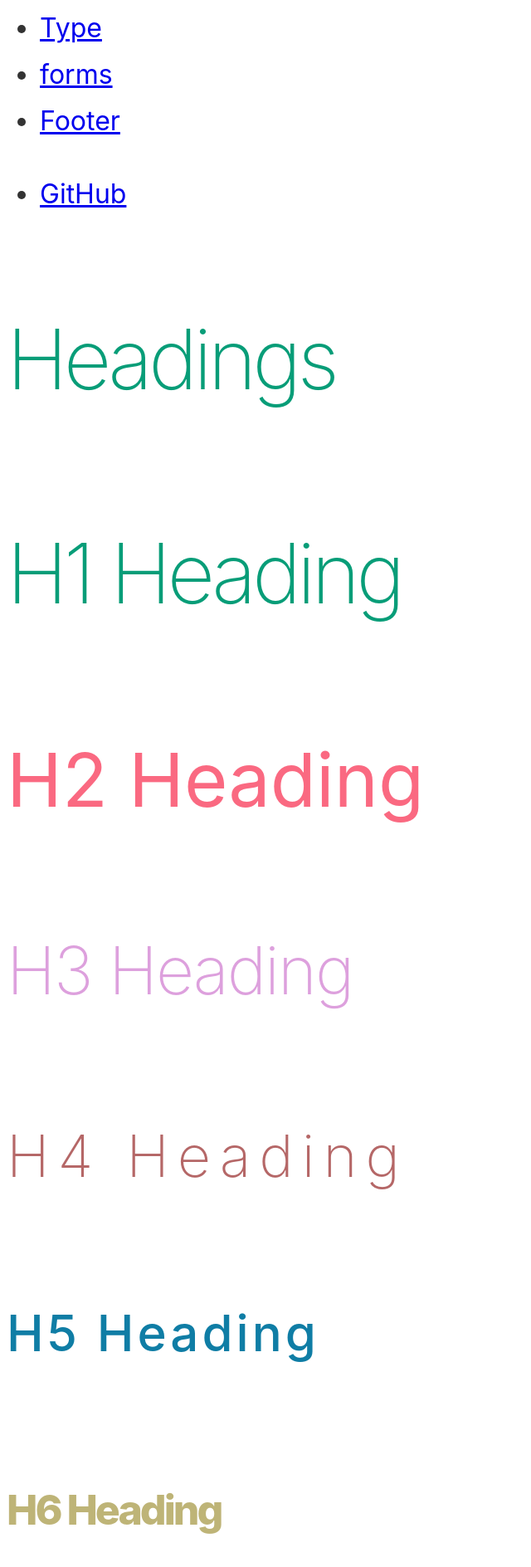
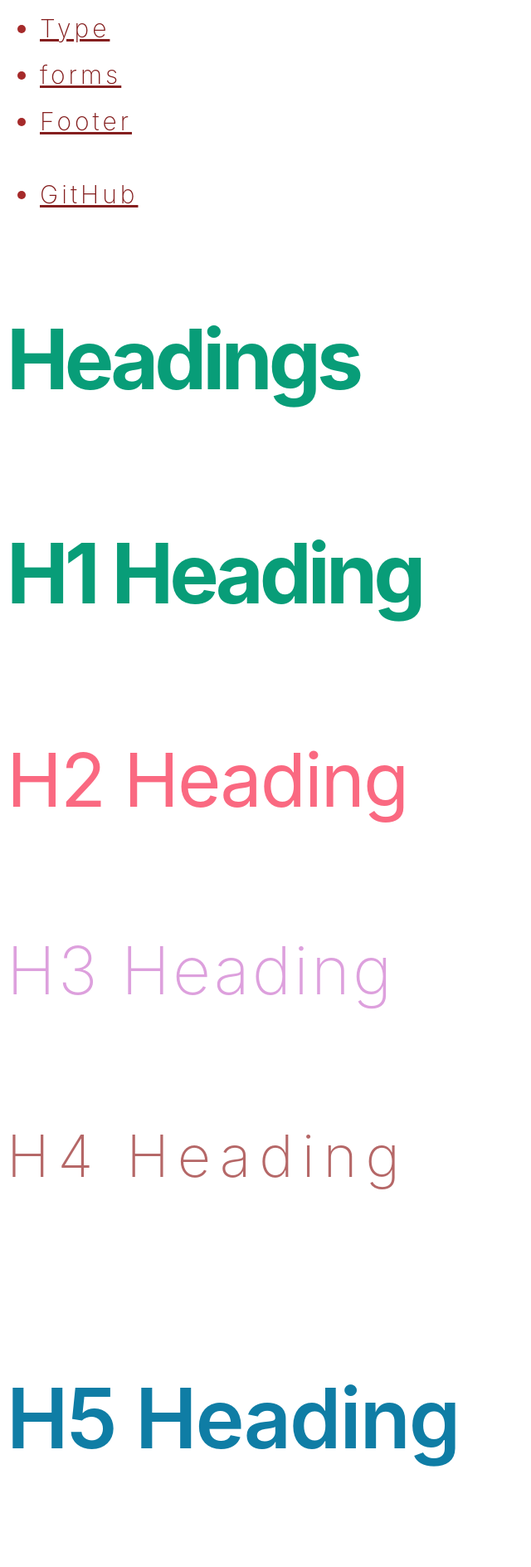
Before and after one commit to sandycamilo/CSS-Framework, a plain HTML site: page index.html in a window 1280 px wide. Shown: the part 412-2300 px from the top of the page at 83% size, without its empty margins (0-640 px from the left). Drawn offline with Linux system fonts and the light colour scheme; a script that the page names is missing.

Commit message:
tags styled

```diff
--- a/coco.css
+++ b/coco.css
@@ -10,7 +10,7 @@ h1 {
     /* color: rgba(0, 99, 74, 0.995); */
     color: rgba(7, 157, 119, 0.995);
     font-size: 100px;
-    font-weight: 200;
+    font-weight: 700;
     letter-spacing: -5px;
 }
 
@@ -18,14 +18,14 @@ h2 {
     color: rgb(250, 105, 129);
     font-size: 90px;
     font-weight: 400;
-    letter-spacing: 0px;
+    letter-spacing: -2px;
 }
 
 h3 {
     color: plum;
     font-size: 80px;
     font-weight: 200;
-    letter-spacing: -2px;
+    letter-spacing: 3px;
 }
 
 h4 {
@@ -37,19 +37,37 @@ h4 {
 
 h5 {
     color: rgb(15, 125, 165);
-    font-size: 60px;
-    font-weight: 500;
-    letter-spacing: 4px;
+    font-size: 100px;
+    font-weight: 600;
+    letter-spacing: -2px;
 }
 
 h6 {
     color: rgba(182, 170, 102, 0.886);
-    font-size: 50px;
+    font-size: 70px;
     font-weight: 800;
-    letter-spacing: -3px;
+    letter-spacing: -2px;
 }
 
 p {
-    color: rgb(213, 122, 122);
+    color: #ff8888;
+    font-weight: 300;
+    letter-spacing: 2px;
+}
+
+strong {
+    color: #ff7979;
+    letter-spacing: 10px;
+}
+
+
+li {
+    color: brown;
+}
+
+a {
+    color: rgb(133, 31, 31);
+    font-size: 30px;
     font-weight: 200;
+    letter-spacing: 4px;
 }
```
